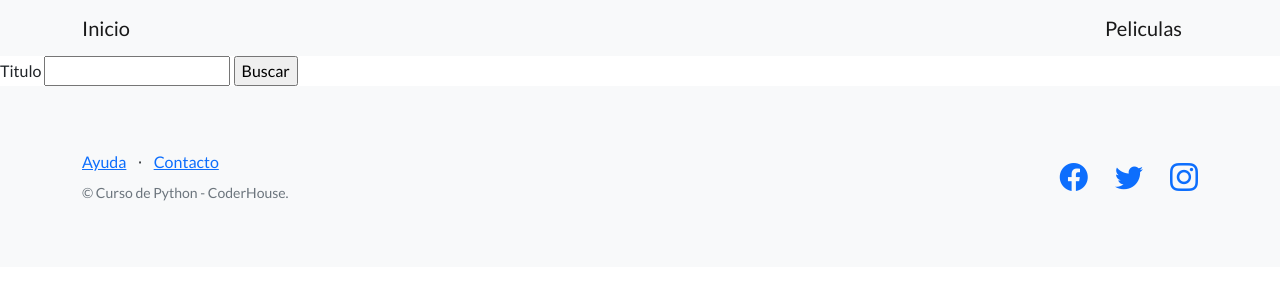
After one commit to FlorLandricina/Entrega1-Landricina-Alvarez, a Django app: page /movies/busqueda-titulo-form/ in a window 1280 px wide. The commit adds this page. Shown: the top 300 px of the page. Run offline with Django 4.2, Linux system fonts and the light colour scheme; some libraries are stand-ins or nearby versions.

Commit message:
agregado de busqueda

```diff
--- /dev/null
+++ b/app_movies/templates/app_movies/form_busqueda_titulo.html
@@ -0,0 +1,14 @@
+{% extends "app_movies/plantilla_base.html" %}
+
+{% block contenido_base %}
+
+<form action="{% url 'busqueda_titulo' % }" method='GET'>
+  {% csrf_token %}
+  <span>Titulo
+  <input type="chardfield" name="titulo">
+  </span>
+
+  <input type="submit" value='Buscar' />
+</form>
+
+{% endblock contenido_base %}
--- a/app_movies/templates/app_movies/titulos_list.html
+++ b/app_movies/templates/app_movies/titulos_list.html
@@ -30,6 +30,8 @@
         </table>
 <br>
        <h3> <a href="{% url 'formulario_titulo' %}">Crear Titulo!</a> </h3>
+       <br>
+       <h3> <a href="{% url 'busqueda_titulo_form' %}">Buscar Titulos</a> </h3>
 <br>
 <br>
 <h3> Todas las Peliculas </h3>
--- a/app_movies/urls.py
+++ b/app_movies/urls.py
@@ -6,4 +6,6 @@ from app_movies.views import listar_titulos
 urlpatterns = [
     path('', listar_titulos, name="movies"),
     path('crear-titulo/', views.formulario_titulo, name = "formulario_titulo"),
+    path('busqueda-titulo-form/', views.busqueda_titulo, name= "busqueda_titulo_form"),
+    path('busqueda-titulo/', views.buscar, name= "busqueda_titulo"),
 ]
--- a/app_movies/views.py
+++ b/app_movies/views.py
@@ -28,3 +28,15 @@ def formulario_titulo(request):
     else:
         formulario = TituloFormulario()
     return render(request, "app_movies/form_titulo.html", {'formulario': formulario})
+
+def busqueda_titulo(request):
+    return render(request, "app_movies/form_busqueda_titulo.html")
+
+
+def buscar(request):
+    if request.GET['titulo']:
+        titulo = request.GET['titulo']
+        peliculas = Titulo.objects.filter(titulo__icontains=titulo)
+        return render(request,"app_movies/titulos_list.html",{"titulo":listar_titulos})
+    else:
+        return render(request,"app_movies/titulos_list.html",{"titulo":[]})
```
Also changed, not shown: app_movies/templates/app_movies/titulos_filtrados.html (added, +20 -0 lines).
